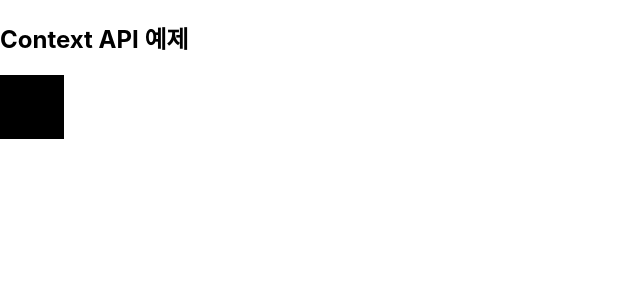
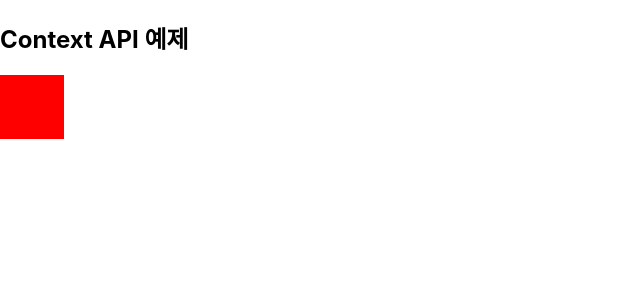
Before and after one commit to HEUNNN/React_Basic_ex, a React (Create React App) app: page / in a window 1280 px wide. Shown: the top 300 px of the page, without its empty margins (0-640 px from the left). Built offline with nearby package versions, Linux system fonts and the light colour scheme.

Commit message:
React Velopert Ch15 Context API - Provider

```diff
--- a/src/App.js
+++ b/src/App.js
@@ -1,11 +1,12 @@
 import ColorBox from "./components/ColorBox";
+import ColorContext from "./contexts/colors";
 
 function App() {
   return (
-    <div>
+    <ColorContext.Provider value={{ color: "red" }}>
       <h2>Context API 예제</h2>
       <ColorBox />
-    </div>
+    </ColorContext.Provider>
   );
 }
 export default App;
--- a/src/components/ColorBox.js
+++ b/src/components/ColorBox.js
@@ -1,14 +1,14 @@
-import ColorContexts from "../contexts/colors";
+import ColorContext from "../contexts/colors";
 
 const ColorBox = () => {
   return (
-    <ColorContexts.Consumer>
+    <ColorContext.Consumer>
       {(value) => (
         <div
           style={{ width: "64px", height: "64px", background: value.color }}
         />
       )}
-    </ColorContexts.Consumer>
+    </ColorContext.Consumer>
   );
 };
 export default ColorBox;
--- a/src/contexts/colors.js
+++ b/src/contexts/colors.js
@@ -1,4 +1,4 @@
-const { createContext } = require("react");
+import { createContext } from "react";
 
-const ColorContexts = createContext({ color: "black" });
-export default ColorContexts;
+const ColorContext = createContext({ color: "black" });
+export default ColorContext;
```
